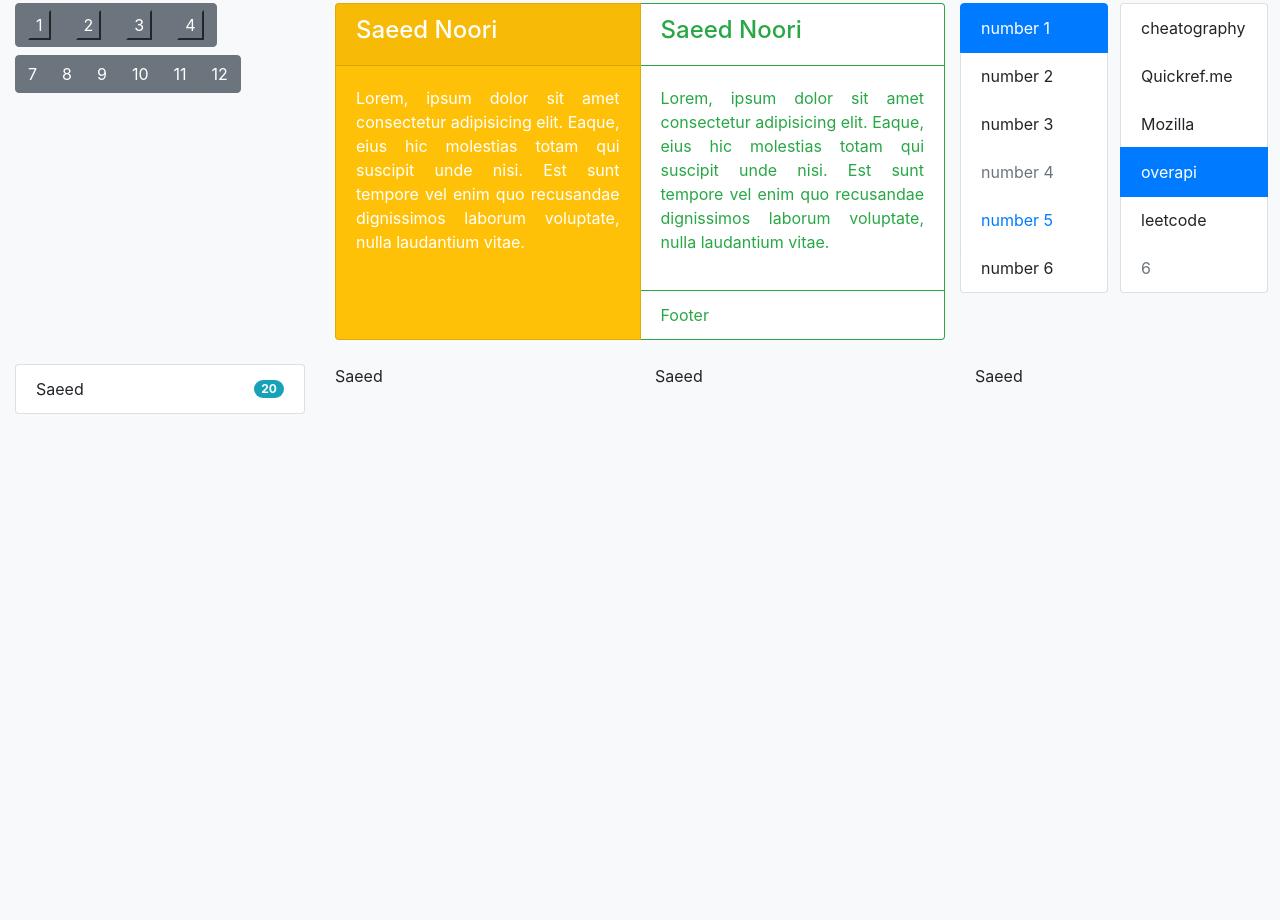
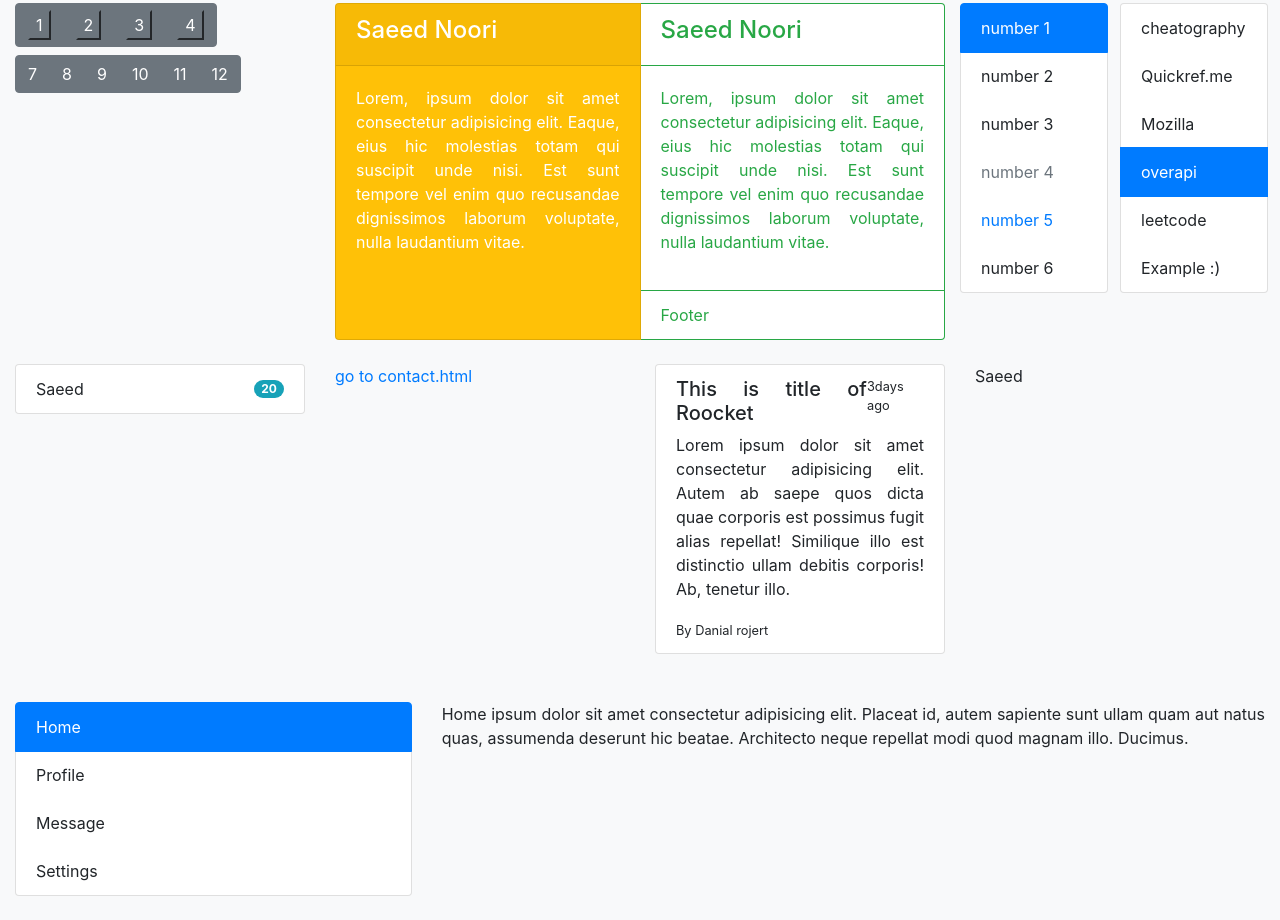
Before and after one commit to SaeedNoori1384/Web, a website: page index.html in a window 1280 px wide. Shown: the part 6775-7695 px from the top of the page. Before the commit the page ends 7189 px from the top, so only its background shows below. Drawn offline with nearby package versions, Linux system fonts and the light colour scheme.

Commit message:
A new website is my project now

```diff
--- a/index.html
+++ b/index.html
@@ -55,7 +55,8 @@
     <p class="h3">Roocket3</p>
     <p class="h4">Roocket4</p>
     <p>سلام به ایران عزیزم ...</p>
-    <p class="text-dark" style="--bs-text-opacity : .6">Lorem ipsum dolor sit amet consectetur adipisicing elit.&#128540
+    <p class="text-dark" style="--bs-text-opacity : .6">Lorem ipsum dolor sit amet consectetur adipisicing
+        elit.&#128540
         <br>Rerum quaerat, alias beatae doloremque eveniet non repellat. Nam, impedit! Dolorum, quis nobis <kbd>Ctrl +
             Shift + t</kbd>.
         <hr> Deserunt corporis sequi distinctio odit laboriosam, quisquam laudantium vitae?
@@ -670,14 +671,14 @@
                         <a href="https://developer.mozilla.org" class="list-group-item" target="_blank">Mozilla</a>
                         <a href="https://overapi.com" class="list-group-item active" target="_blank">overapi</a>
                         <a href="https://leetcode.com" class="list-group-item" target="_blank">leetcode</a>
-                        <a href="https://pooya.um.ac.ir" class="list-group-item disabled" target="_blank">6</a>
+                        <a href="https://tabnak.ir" class="list-group-item" target="_blank">Example :)</a>
                     </div>
                 </div>
             </div>
         </div>
     </div>
-    <div class="container-fluid mt-4">
-        <div class="row">
+    <div class="container-fluid mt-4 d-flex">
+        <div class="row d-flex g">
             <div class="col-sm-3">
                 <div class="list-group">
                     <button
@@ -685,9 +686,56 @@
                             class="badge badge-info badge-pill">20</span></button>
                 </div>
             </div>
+            <div class="col-sm-3">
+                <a href="contact.html">go to contact.html</a>
+            </div>
+            <div class="col-sm-3 mb-4">
+                <a href="contact.html" class="list-group-item-active list-group-item align-items-center">
+                    <div class="d-flex justify-content-between">
+                        <h5>This is title of Roocket</h5>
+                        <small>3days ago</small>
+                    </div>
+                    <p>Lorem ipsum dolor sit amet consectetur adipisicing elit. Autem ab saepe quos dicta quae corporis
+                        est possimus fugit alias repellat! Similique illo est distinctio ullam debitis corporis! Ab,
+                        tenetur illo.</p>
+                    <small>By Danial rojert</small>
+                </a>
+            </div>
             <div class="col-sm-3">Saeed</div>
-            <div class="col-sm-3">Saeed</div>
-            <div class="col-sm-3">Saeed</div>
+        </div>
+    </div>
+    <div class="container-fluid mt-4 d-flex">
+        <div class="row g d-flex">
+            <div class="col-sm-4">
+                <div class="list-group mb-4">
+                    <a href="#home_content" class="list-group-item list-group-item-active active" target="_blank"
+                        data-toggle="list">Home</a>
+                    <a href="#profile_content" class="list-group-item list-group-item-active" target="_blank"
+                        data-toggle="list">Profile</a>
+                    <a href="#Message_content" class="list-group-item list-group-item-active" target="_blank"
+                        data-toggle="list">Message</a>
+                    <a href="#Settings_content" class="list-group-item list-group-item-active" target="_blank"
+                        data-toggle="list">Settings</a>
+                </div>
+            </div>
+            <div class="col-sm-8">
+                <div class="tab-content">
+                    <div class="tab-pane active fade show" id="home_content">Home ipsum dolor sit amet consectetur
+                        adipisicing
+                        elit. Placeat id, autem sapiente sunt ullam quam aut natus quas, assumenda deserunt hic beatae.
+                        Architecto neque repellat modi quod magnam illo. Ducimus.</div>
+                    <div class="tab-pane fade" id="profile_content">Profile ipsum dolor sit amet consectetur adipisicing
+                        elit. Consequuntur quod dicta distinctio provident quasi quae iusto aspernatur atque suscipit,
+                        adipisci officia ut! Saepe nisi atque officiis deleniti harum, consectetur voluptate?</div>
+                    <div class="tab-pane fade" id="Message_content">Message ipsum dolor sit amet consectetur adipisicing
+                        elit. Consequuntur quod dicta distinctio provident quasi quae iusto aspernatur atque suscipit,
+                        adipisci officia ut! Saepe nisi atque officiis deleniti harum, consectetur voluptate?</div>
+                    <div class="tab-pane fade" id="Settings_content">Settings ipsum dolor sit amet consectetur
+                        adipisicing
+                        elit. Consequuntur quod dicta distinctio provident quasi quae iusto aspernatur atque suscipit,
+                        adipisci officia ut! Saepe nisi atque officiis deleniti harum, consectetur voluptate?</div>
+                </div>
+            </div>
         </div>
     </div>
 
```
